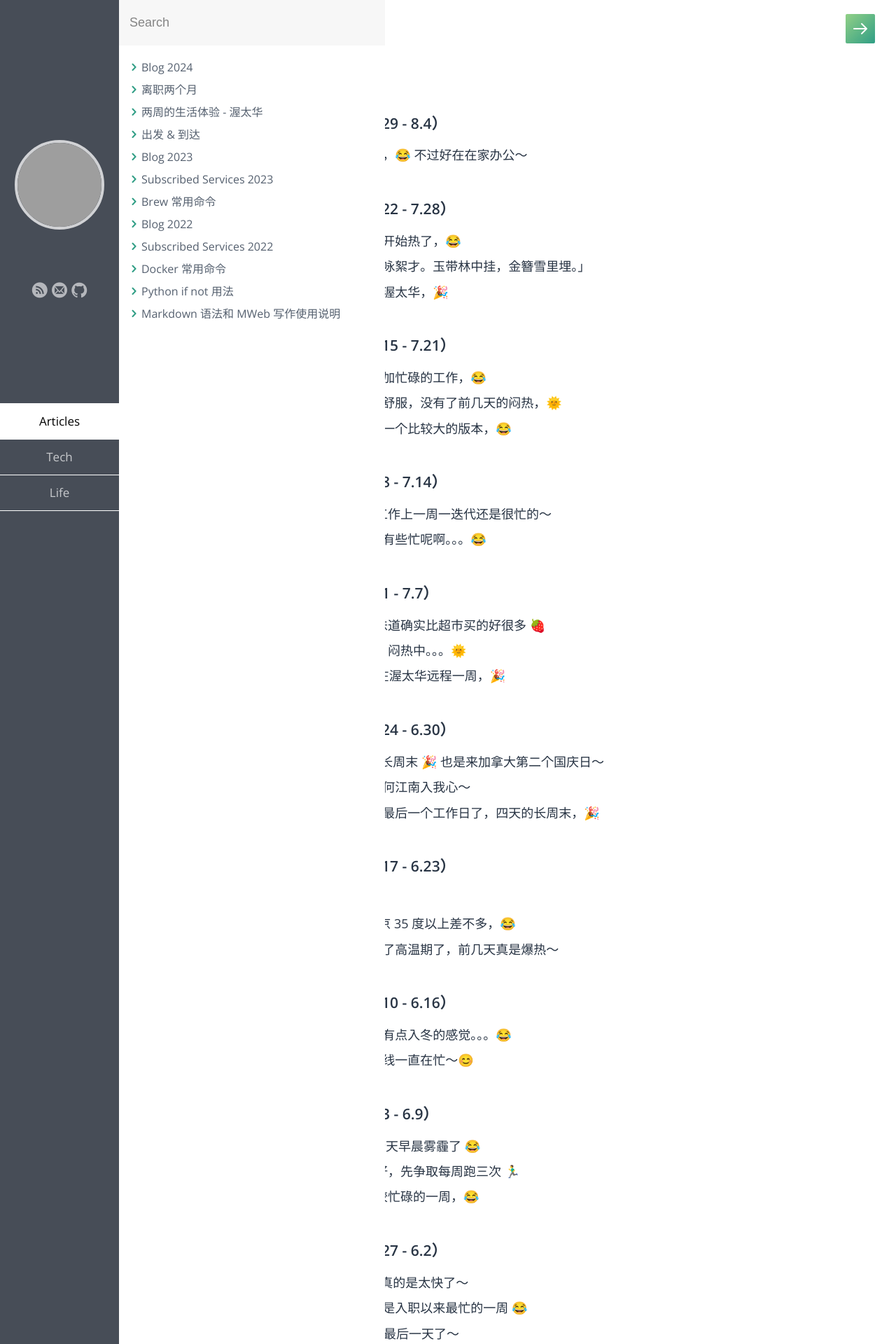
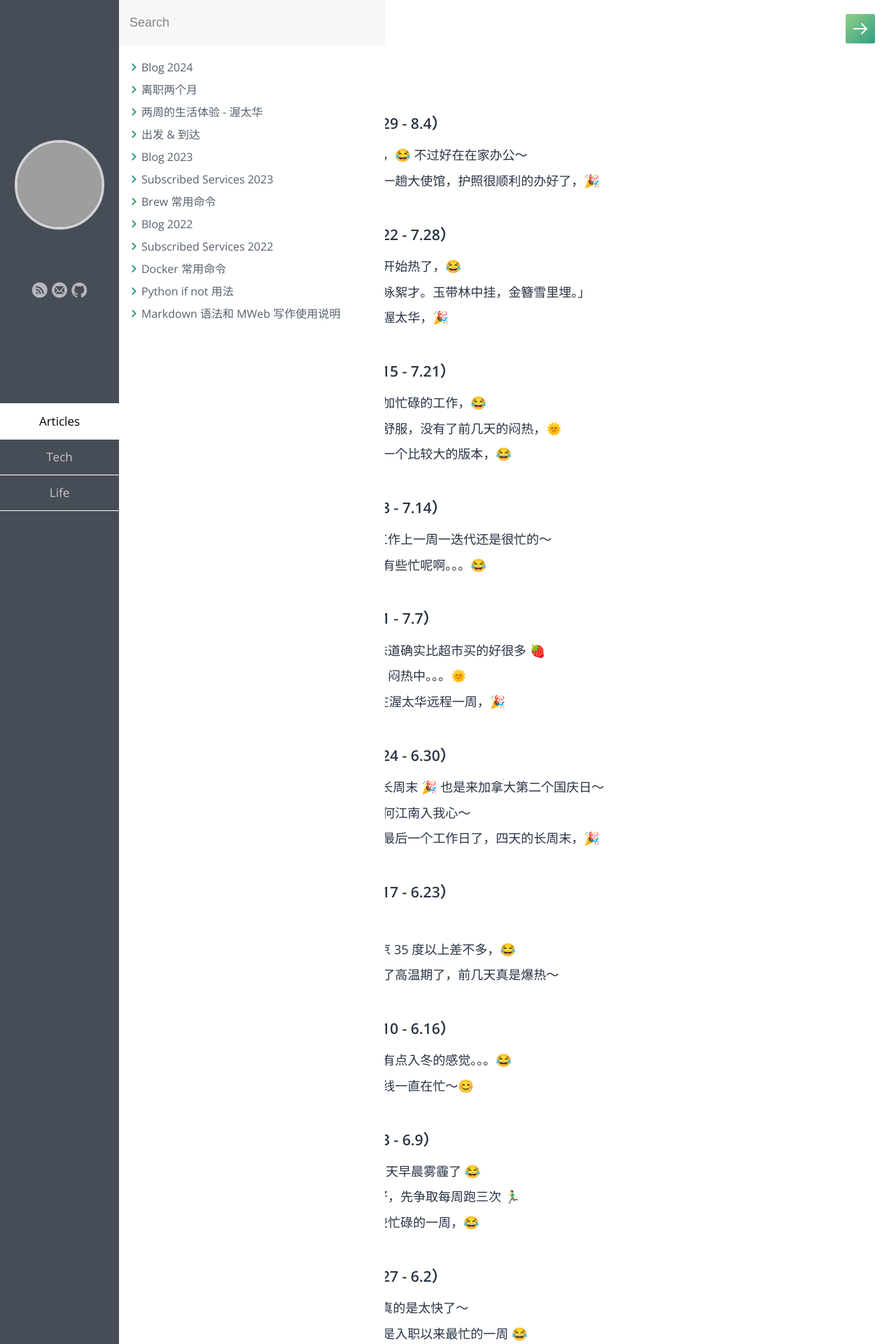
Before and after one commit to samxupeiran/samxupeiran.github.io, a Jekyll site: the page built from _posts/life/2024-01-02-my-blog.md, in a window 1280 px wide. Shown: the top 1920 px of the page at 70% size. Built offline with Jekyll 4.4.1, drawn with Linux system fonts in a browser that asks for light colours; some web fonts are replaced; some of the changed text lies outside the part shown; grey boxes are pictures that could not be loaded.

Commit message:
feat: add weekly blog 7/30

```diff
--- a/_posts/life/2024-01-02-my-blog.md
+++ b/_posts/life/2024-01-02-my-blog.md
@@ -8,6 +8,7 @@ tags: Blog
 
 - ### 2024 年 8 月 第 1 周（7.29 - 8.4）
      - 7.29 这周又是爆热的一周，😂 不过好在在家办公～
+     - 7.30 热热热，今天泡泡了一趟大使馆，护照很顺利的办好了，🎉
 
 - ### 2024 年 7 月 第 4 周（7.22 - 7.28）
      - 7.22 以为凉快了，结果又开始热了，😂
```
